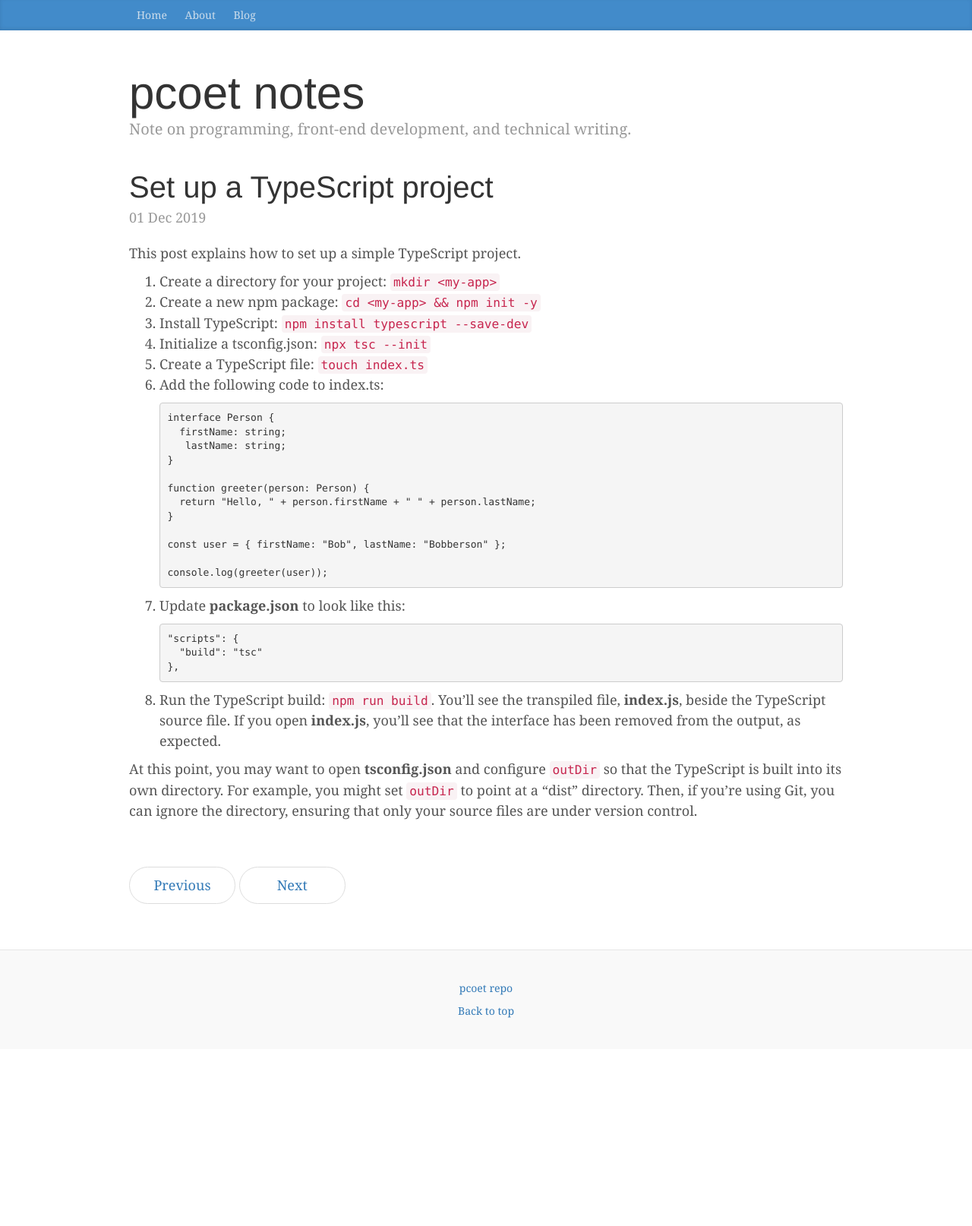
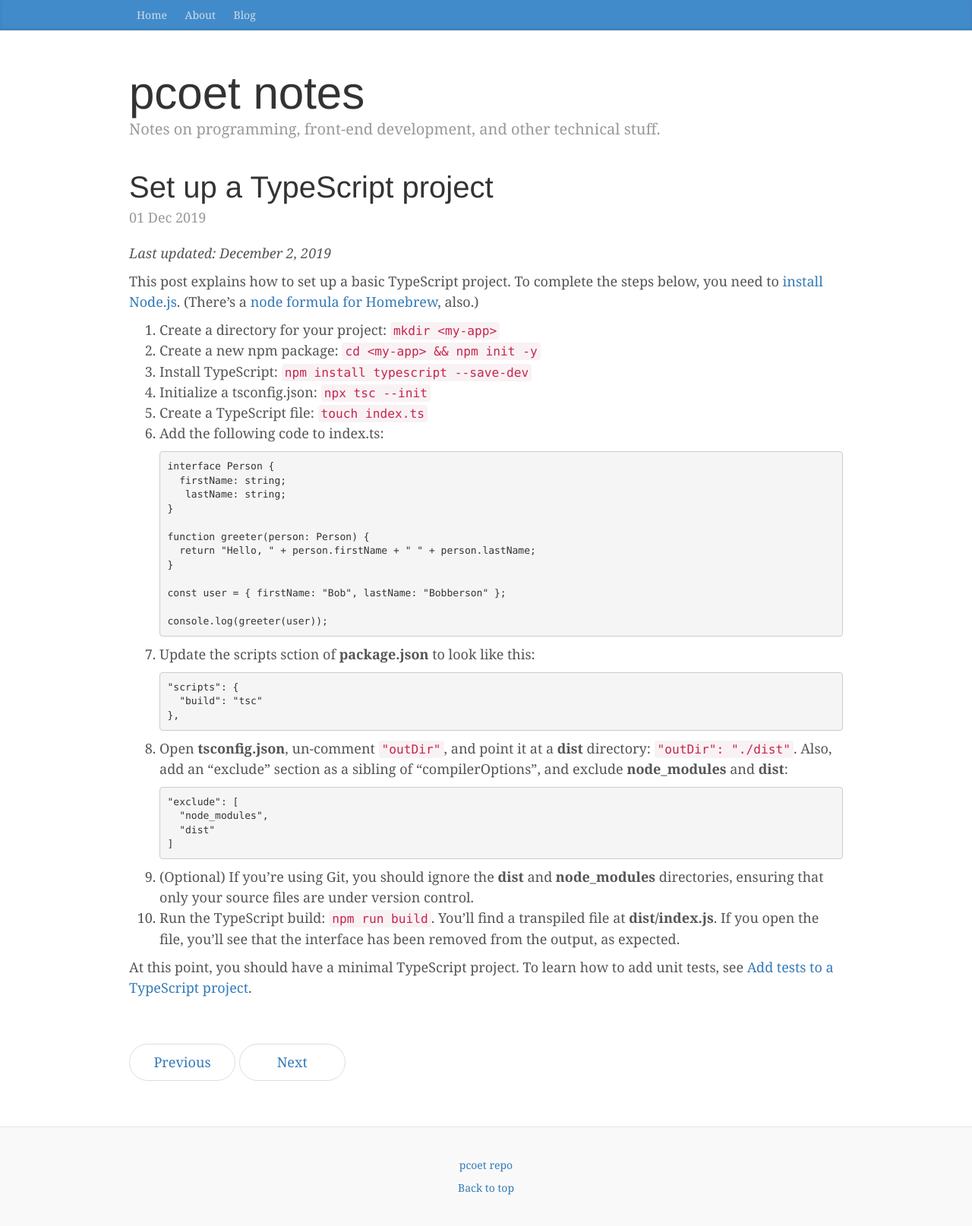
Before and after one commit to pcoet/pcoet.github.io, a Jekyll site: the page built from _posts/2019-12-01-ts-quickstart.md, in a window 1280 px wide. Shown: the whole page at 76% size. Built offline with Jekyll 4.4.1, drawn with Linux system fonts in a browser that asks for light colours; before the commit the page ends 1381 px from its top, so only the background shows below that.

Commit message:
added a post on TypeScript unit tests

````diff
--- a/_layouts/default.html
+++ b/_layouts/default.html
@@ -13,11 +13,12 @@
     {% seo %}
   </head>
   <body>
+    <div class="blog-page">
       {% include navigation.html %}
-    <div class="container">
+      <div class="container blog-container">
         <div class="blog-header">
           <h1 class="blog-title">pcoet notes</h1>
-        <p class="lead blog-description">Note on programming, front-end development, and technical writing.</p>
+          <p class="lead blog-description">Notes on programming, front-end development, and other technical stuff.</p>
         </div>
         <div class="row">
           <div class="col-sm-12 blog-main">
@@ -32,6 +33,7 @@
         </div><!-- /.row -->
       </div><!-- /.container -->
       {% include footer.html %}
+    </div>
     {% include scripts.html %}
   </body>
 </html>
--- a/_posts/2019-12-01-ts-quickstart.md
+++ b/_posts/2019-12-01-ts-quickstart.md
@@ -3,7 +3,9 @@
 tags: [quickstart, Node, TypeScript, JavaScript]
 ---
 
-This post explains how to set up a simple TypeScript project.
+*Last updated: December 2, 2019*
+
+This post explains how to set up a basic TypeScript project. To complete the steps below, you need to [install Node.js](https://nodejs.org/en/download/). (There's a [node formula for Homebrew](https://formulae.brew.sh/formula/node), also.)
 
 1. Create a directory for your project: `mkdir <my-app>`
 1. Create a new npm package: `cd <my-app> && npm init -y`
@@ -27,14 +29,24 @@
    console.log(greeter(user));
    ```
 
-1. Update **package.json** to look like this:
+1. Update the scripts sction of **package.json** to look like this:
 
    ```json
    "scripts": {
      "build": "tsc"
    },
-  ```
+   ```
 
-1. Run the TypeScript build: `npm run build`. You'll see the transpiled file, **index.js**, beside the TypeScript source file. If you open **index.js**, you'll see that the interface has been removed from the output, as expected.
+1. Open **tsconfig.json**, un-comment `"outDir"`, and point it at a **dist** directory: `"outDir": "./dist"`. Also, add an "exclude" section as a sibling of "compilerOptions", and exclude **node_modules** and **dist**:
 
-At this point, you may want to open **tsconfig.json** and configure `outDir` so that the TypeScript is built into its own directory. For example, you might set `outDir` to point at a "dist" directory. Then, if you're using Git, you can ignore the directory, ensuring that only your source files are under version control.
+   ```json
+   "exclude": [
+     "node_modules",
+     "dist"
+   ]
+   ```
+
+1. (Optional) If you're using Git, you should ignore the **dist** and **node_modules** directories, ensuring that only your source files are under version control.
+1. Run the TypeScript build: `npm run build`. You'll find a transpiled file at **dist/index.js**. If you open the file, you'll see that the interface has been removed from the output, as expected.
+
+At this point, you should have a minimal TypeScript project. To learn how to add unit tests, see [Add tests to a TypeScript project]({% post_url 2019-12-02-ts-add-tests %}).
--- a/_sass/main.scss
+++ b/_sass/main.scss
@@ -4,7 +4,13 @@
  * Globals
  */
 
+ html,
  body {
+   height: 100%;
+   margin: 0
+ }
+
+body {
   font-family: Georgia, "Times New Roman", Times, serif;
   color: #555;
 }
@@ -39,6 +45,7 @@
   background-color: #428bca;
   -webkit-box-shadow: inset 0 -2px 5px rgba(0, 0, 0, .1);
   box-shadow: inset 0 -2px 5px rgba(0, 0, 0, .1);
+  flex: 0 1 auto;
 }
 
 /* Nav links */
@@ -73,6 +80,15 @@
   border-left: 5px solid transparent;
 }
 
+.blog-page {
+  display: flex;
+  flex-flow: column;
+  height: 100%;
+}
+
+.blog-container {
+  flex: 1 1 auto;
+}
 
 /*
  * Blog name and description
@@ -157,6 +173,7 @@
   text-align: center;
   background-color: #f9f9f9;
   border-top: 1px solid #e5e5e5;
+  flex: 0 1 auto;
 }
 .blog-footer p:last-child {
   margin-bottom: 0;
````
Also changed, not shown: _posts/2019-12-01-py-quickstart.md (+4 -0 lines), _posts/2019-12-02-ts-add-tests.md (added, +31 -0 lines), about.md (+1 -1 lines). Lines whose indentation alone changed are shown as unchanged.
